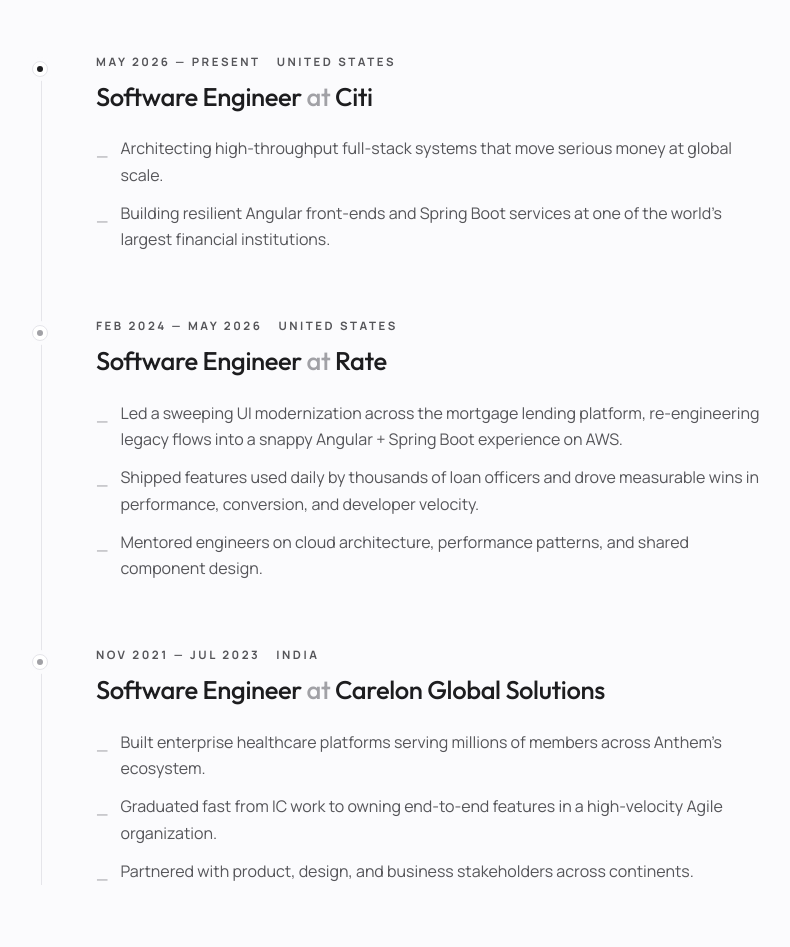
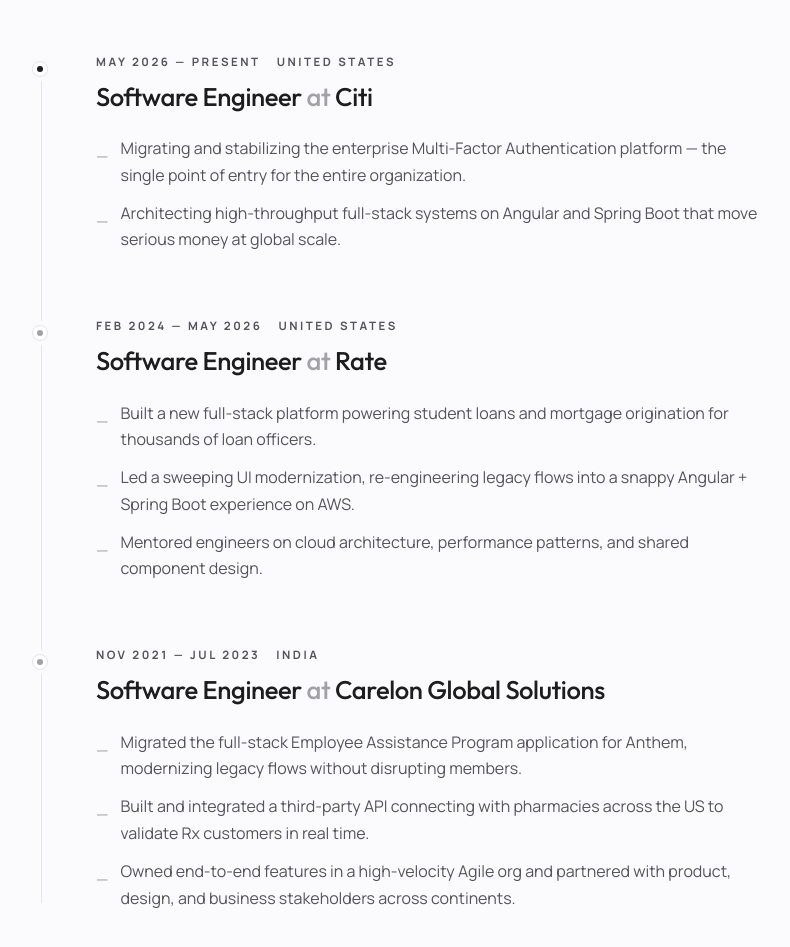
Before and after one commit to RJBOGA/portfolio, a React (Vite) app: page / in a window 1280 px wide. Shown: the part 2680-3627 px from the top of the page, without its empty margins (160-950 px from the left). Built offline with nearby package versions, Linux system fonts and the light colour scheme; the HTML template or start-up script is replaced by a standard one.

Commit message:
Changes
Co-authored-by: RJBOGA <44426627+RJBOGA@users.noreply.github.com>

```diff
--- a/src/data/portfolio-data.ts
+++ b/src/data/portfolio-data.ts
@@ -50,8 +50,8 @@ export const experience: Experience[] = [
     endDate: null,
     current: true,
     impact: [
-      "Architecting high-throughput full-stack systems that move serious money at global scale.",
-      "Building resilient Angular front-ends and Spring Boot services at one of the world's largest financial institutions.",
+      "Migrating and stabilizing the enterprise Multi-Factor Authentication platform — the single point of entry for the entire organization.",
+      "Architecting high-throughput full-stack systems on Angular and Spring Boot that move serious money at global scale.",
     ],
   },
   {
@@ -63,8 +63,8 @@ export const experience: Experience[] = [
     endDate: "2026-05",
     current: false,
     impact: [
-      "Led a sweeping UI modernization across the mortgage lending platform, re-engineering legacy flows into a snappy Angular + Spring Boot experience on AWS.",
-      "Shipped features used daily by thousands of loan officers and drove measurable wins in performance, conversion, and developer velocity.",
+      "Built a new full-stack platform powering student loans and mortgage origination for thousands of loan officers.",
+      "Led a sweeping UI modernization, re-engineering legacy flows into a snappy Angular + Spring Boot experience on AWS.",
       "Mentored engineers on cloud architecture, performance patterns, and shared component design.",
     ],
   },
@@ -77,9 +77,9 @@ export const experience: Experience[] = [
     endDate: "2023-07",
     current: false,
     impact: [
-      "Built enterprise healthcare platforms serving millions of members across Anthem's ecosystem.",
-      "Graduated fast from IC work to owning end-to-end features in a high-velocity Agile organization.",
-      "Partnered with product, design, and business stakeholders across continents.",
+      "Migrated the full-stack Employee Assistance Program application for Anthem, modernizing legacy flows without disrupting members.",
+      "Built and integrated a third-party API connecting with pharmacies across the US to validate Rx customers in real time.",
+      "Owned end-to-end features in a high-velocity Agile org and partnered with product, design, and business stakeholders across continents.",
     ],
   },
 ];
```
